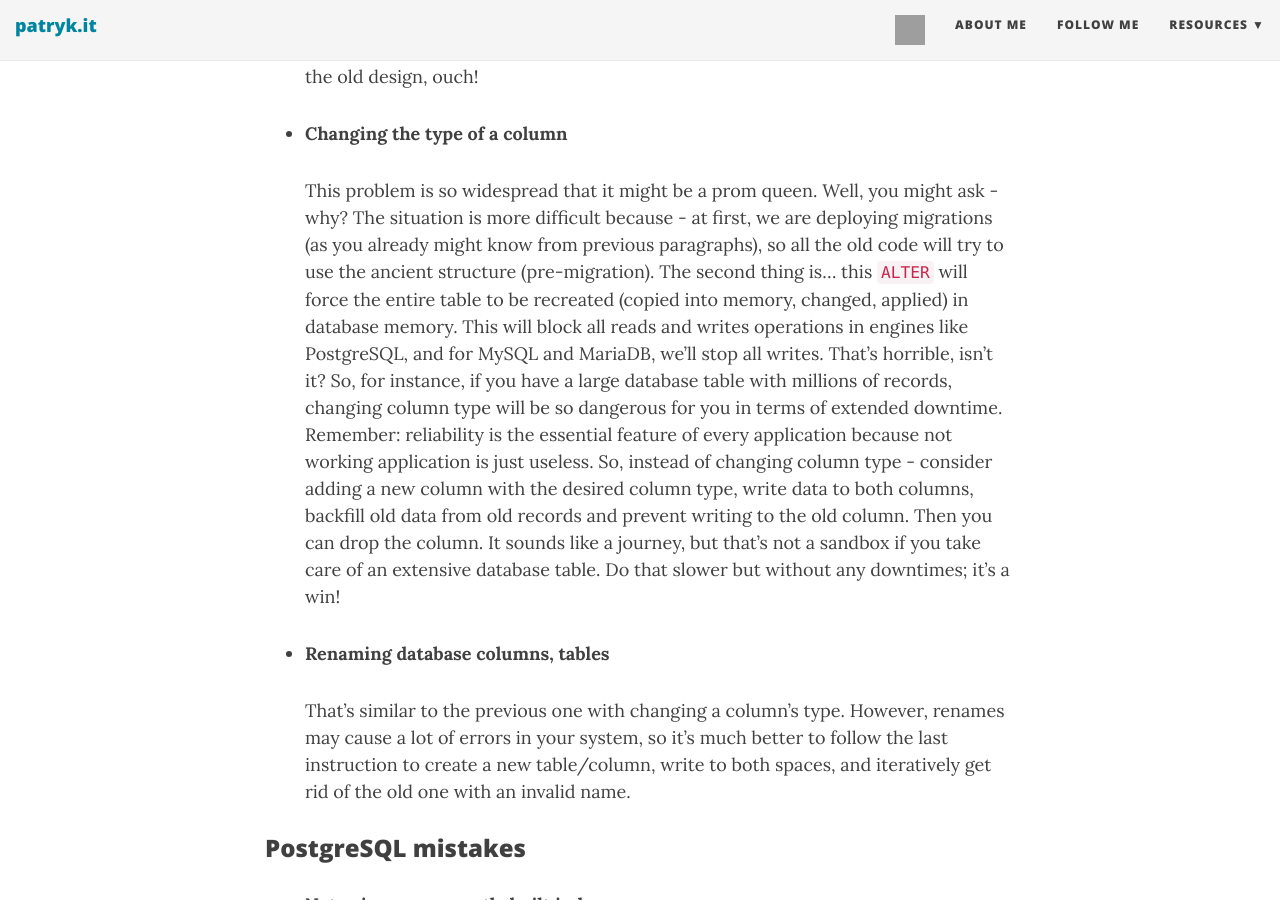
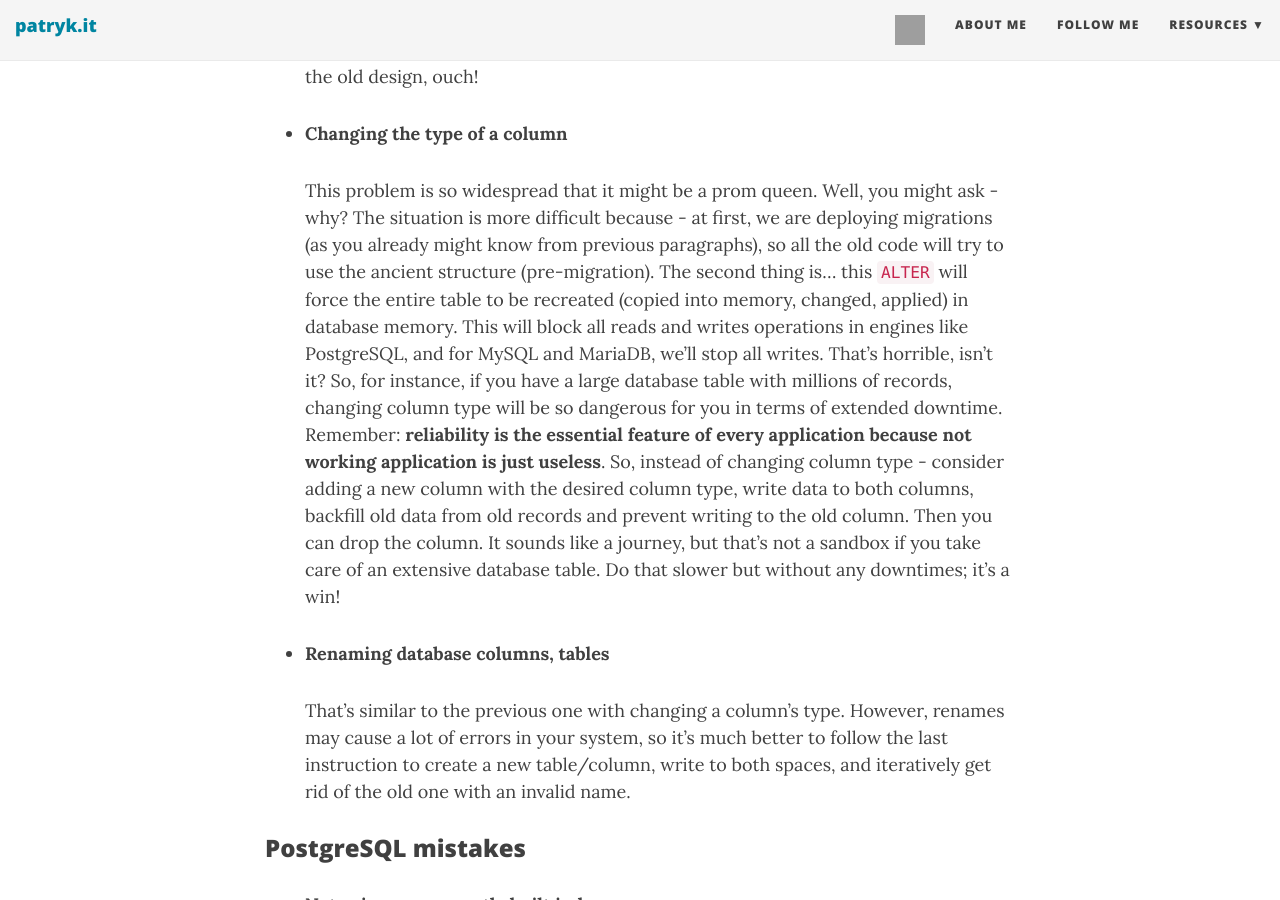
Before and after one commit to patrykwozinski/patrykwozinski.github.io, a Jekyll site: the page built from _posts/2022-08-02-working-with-databases-at-a-scale.md, in a window 1280 px wide and 900 px high, scrolled down 4187 px. Built offline with Jekyll 4.4.1, drawn with Linux system fonts in a browser that asks for light colours; nearby versions of some CDN libraries; comment, search, counter and statistics services are not loaded; grey boxes are pictures that could not be loaded.

```diff
--- a/_posts/2022-08-02-working-with-databases-at-a-scale.md
+++ b/_posts/2022-08-02-working-with-databases-at-a-scale.md
@@ -92,7 +92,7 @@ Right now, I’ll cover some possible mistakes when you are working on a bigger
 
 - **Changing the type of a column**
 
-    This problem is so widespread that it might be a prom queen. Well, you might ask - why? The situation is more difficult because - at first, we are deploying migrations (as you already might know from previous paragraphs), so all the old code will try to use the ancient structure (pre-migration). The second thing is... this `ALTER` will force the entire table to be recreated (copied into memory, changed, applied) in database memory. This will block all reads and writes operations in engines like PostgreSQL, and for MySQL and MariaDB, we'll stop all writes. That's horrible, isn't it? So, for instance, if you have a large database table with millions of records, changing column type will be so dangerous for you in terms of extended downtime. Remember: reliability is the essential feature of every application because not working application is just useless. So, instead of changing column type - consider adding a new column with the desired column type, write data to both columns, backfill old data from old records and prevent writing to the old column. Then you can drop the column. It sounds like a journey, but that's not a sandbox if you take care of an extensive database table. Do that slower but without any downtimes; it's a win!
+    This problem is so widespread that it might be a prom queen. Well, you might ask - why? The situation is more difficult because - at first, we are deploying migrations (as you already might know from previous paragraphs), so all the old code will try to use the ancient structure (pre-migration). The second thing is... this `ALTER` will force the entire table to be recreated (copied into memory, changed, applied) in database memory. This will block all reads and writes operations in engines like PostgreSQL, and for MySQL and MariaDB, we'll stop all writes. That's horrible, isn't it? So, for instance, if you have a large database table with millions of records, changing column type will be so dangerous for you in terms of extended downtime. Remember: **reliability is the essential feature of every application because not working application is just useless**. So, instead of changing column type - consider adding a new column with the desired column type, write data to both columns, backfill old data from old records and prevent writing to the old column. Then you can drop the column. It sounds like a journey, but that's not a sandbox if you take care of an extensive database table. Do that slower but without any downtimes; it's a win!
 
 - **Renaming database columns, tables**
 
```
